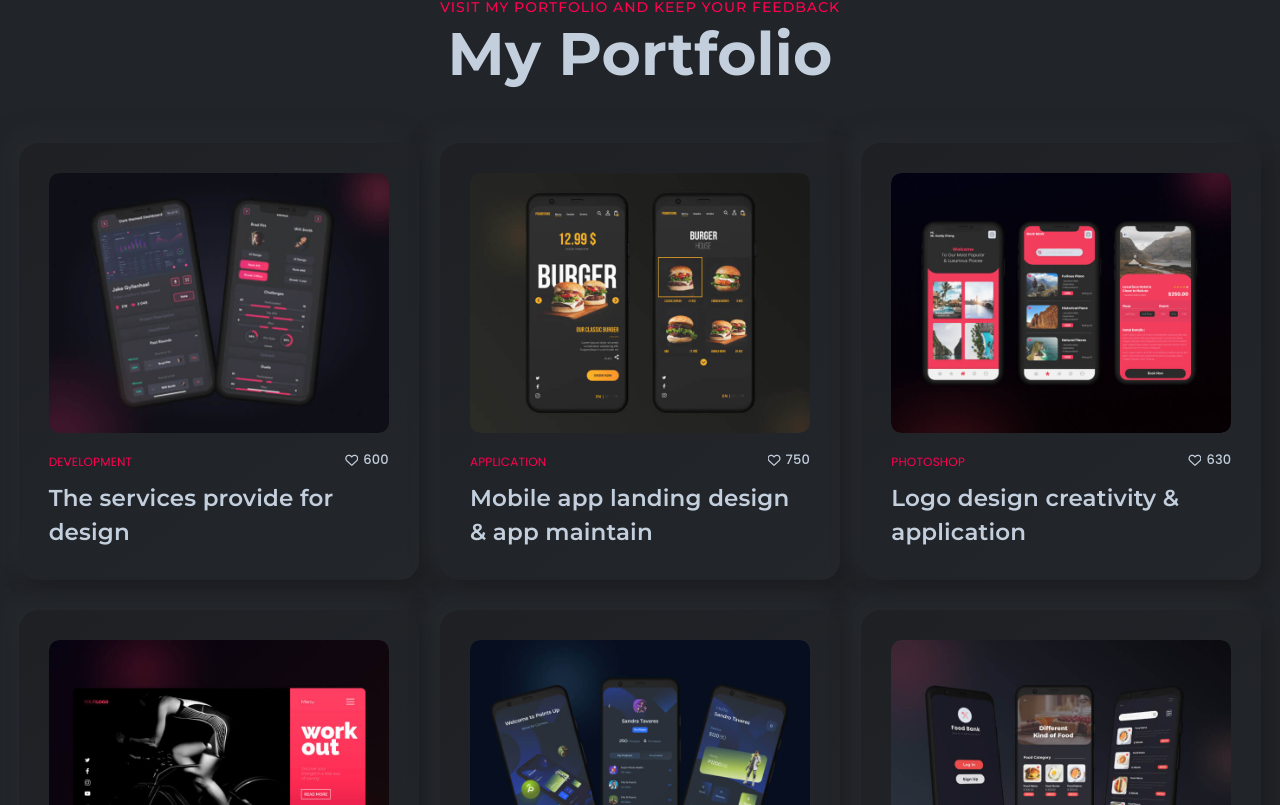
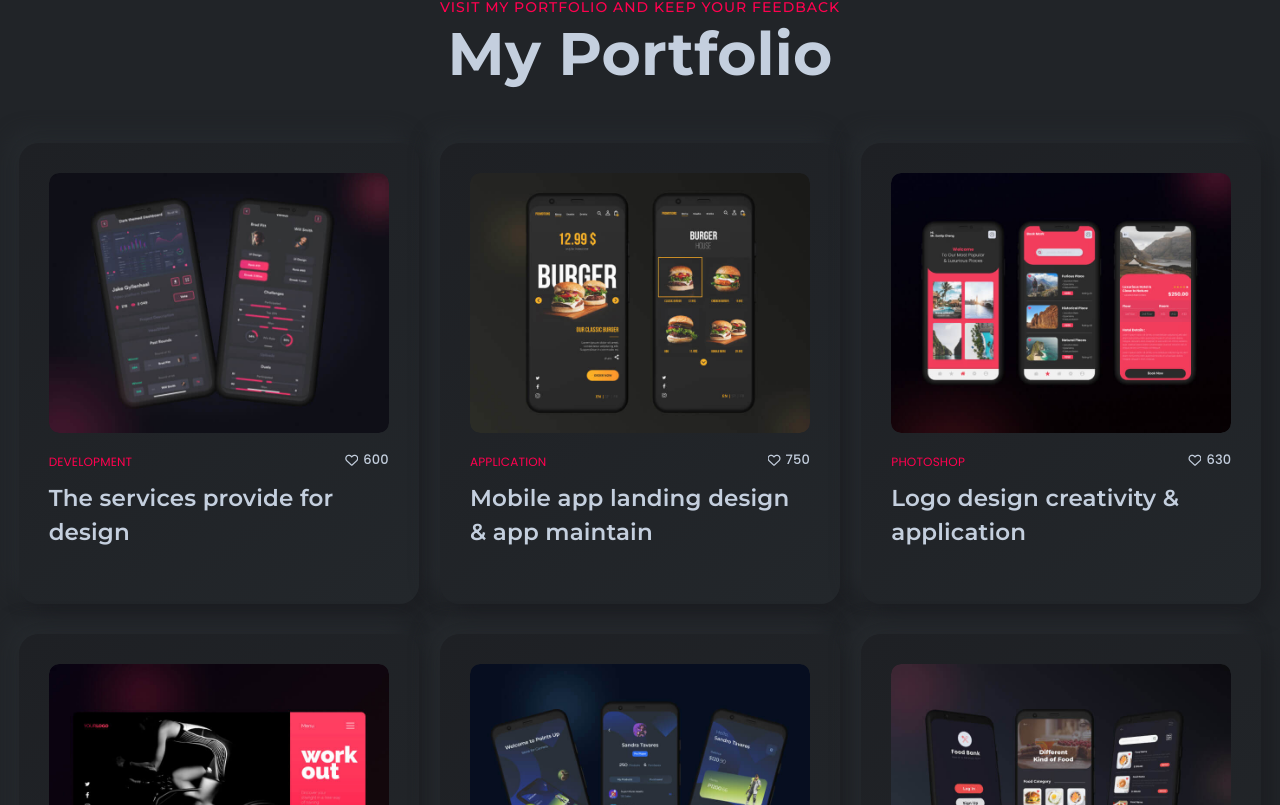
Before and after one commit to imranprof/jobs-frontend, a Next.js app: page / in a window 1280 px wide. Shown: the part 2175-2980 px from the top of the page. Built offline with nearby package versions, Linux system fonts and the light colour scheme.

Commit message:
Removed comment and !important line

```diff
--- a/src/components/CustomMui/Card/style.js
+++ b/src/components/CustomMui/Card/style.js
@@ -37,7 +37,7 @@ const useStyles = makeStyles({
             transition: "all 0.4s ease",
         },
         '&__content': {
-            padding: "18px 0 0 0 !important", // Override MUI CardContent component
+            padding: "18px 0 0 0",
         },
         '&__category-info': {
             display: "flex",
@@ -109,7 +109,6 @@ const useStyles = makeStyles({
             },
         },
         '&:hover::before': {
-            // background: theme.palette.customBackground.gradiant.dark,
             opacity: 1
         },
         '&:hover &__image': {
```
